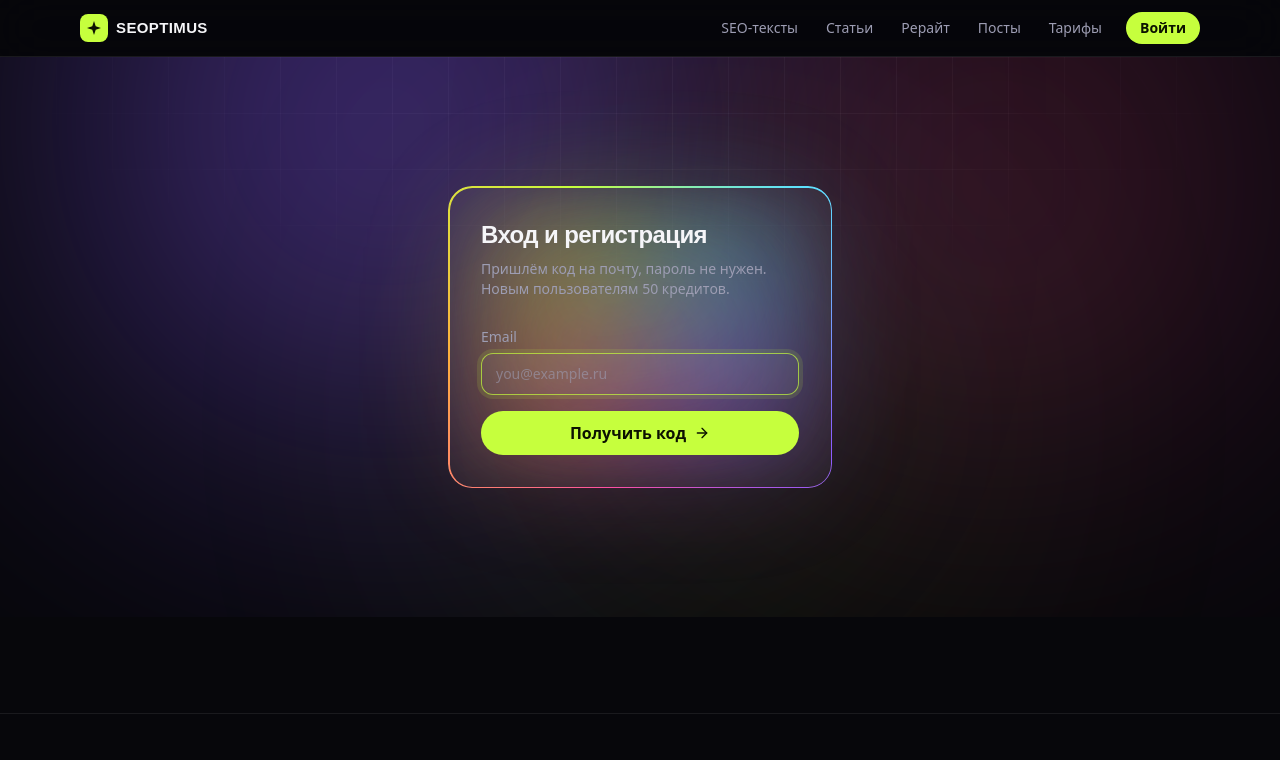
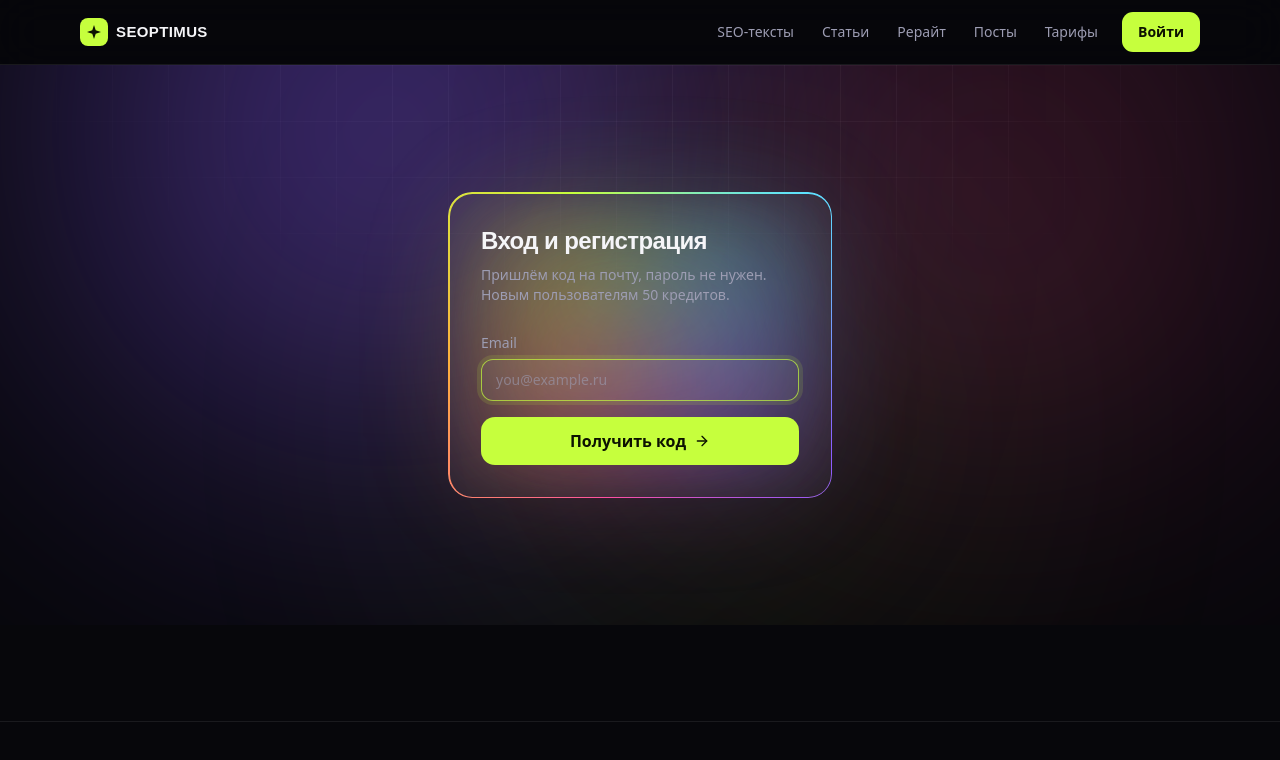
Before and after one commit to PROGRESS-DIGITAL/seoptimus-new, a Next.js app: page /login in a window 1280 px wide. Shown: the top 760 px of the page. Built offline with nearby package versions, Linux system fonts and the light colour scheme; no server answers; a web font is replaced by a local one.

Commit message:
Кнопки крупнее, с мягким скруглением как у значка логотипа
Co-Authored-By: Claude Opus 5.5 <noreply@anthropic.com>
Claude-Session: https://claude.ai/code/session_016qb5oY6HEnzb8DCpQsw447

```diff
--- a/src/app/(public)/(home)/page.tsx
+++ b/src/app/(public)/(home)/page.tsx
@@ -51,10 +51,10 @@ export default async function Home() {
               и зарубежных карт.
             </p>
             <div className="mt-8 flex flex-wrap gap-3">
-              <a href="#try" className="btn">
+              <a href="#try" className="btn btn-lg max-sm:w-full">
                 Попробовать сейчас <ArrowRight className="h-4 w-4" />
               </a>
-              <Link href="/tarification" className="btn-ghost">Тарифы</Link>
+              <Link href="/tarification" className="btn-ghost btn-lg max-sm:w-full">Тарифы</Link>
             </div>
             <dl className="mt-10 grid max-w-md grid-cols-3 gap-4 border-t border-line pt-6">
               {[
@@ -190,7 +190,7 @@ export default async function Home() {
             <PlanCards
               plans={plans}
               action={() => (
-                <Link href={user ? "/app/billing" : "/login"} className="btn w-full">Выбрать</Link>
+                <Link href={user ? "/app/billing" : "/login"} className="btn btn-lg w-full">Выбрать</Link>
               )}
             />
           </div>
@@ -203,7 +203,7 @@ export default async function Home() {
             <Zap className="mx-auto h-8 w-8 text-accent" />
             <h2 className="display mx-auto mt-5 max-w-2xl text-3xl sm:text-4xl">Первый текст будет готов через минуту</h2>
             <p className="mx-auto mt-4 max-w-lg text-muted">Регистрация по коду из письма, без паролей. 50 кредитов сразу на счёт.</p>
-            <Link href={cabinet} className="btn mt-8">
+            <Link href={cabinet} className="btn btn-lg mt-8">
               {user ? "Открыть кабинет" : "Начать бесплатно"} <ArrowRight className="h-4 w-4" />
             </Link>
           </div>
--- a/src/app/(public)/tarification/page.tsx
+++ b/src/app/(public)/tarification/page.tsx
@@ -49,7 +49,7 @@ export default async function Pricing() {
           <PlanCards
             plans={plans}
             action={() => (
-              <Link href={user ? "/app/billing" : "/login"} className="btn w-full">Оформить</Link>
+              <Link href={user ? "/app/billing" : "/login"} className="btn btn-lg w-full">Оформить</Link>
             )}
           />
         </div>
--- a/src/app/globals.css
+++ b/src/app/globals.css
@@ -103,7 +103,7 @@ select option {
 
 @layer components {
   .btn {
-    @apply inline-flex cursor-pointer items-center justify-center gap-2 rounded-full bg-accent px-5 py-2.5 font-semibold text-accent-ink transition duration-200;
+    @apply inline-flex min-h-12 cursor-pointer items-center justify-center gap-2 rounded-[14px] bg-accent px-7 py-3 text-base font-semibold text-accent-ink transition duration-200;
     box-shadow: 0 0 0 0 transparent;
   }
   .btn:hover:not(:disabled) {
@@ -117,10 +117,14 @@ select option {
     @apply cursor-not-allowed opacity-40;
   }
   .btn-ghost {
-    @apply inline-flex cursor-pointer items-center justify-center gap-2 rounded-full border border-line-2 px-5 py-2.5 font-medium text-fg transition duration-200 hover:border-white/40 hover:bg-white/5;
+    @apply inline-flex min-h-12 cursor-pointer items-center justify-center gap-2 rounded-[14px] border border-line-2 px-7 py-3 text-base font-medium text-fg transition duration-200 hover:border-white/40 hover:bg-white/5;
+  }
+  /* Кнопки: прямоугольные с мягким скруглением, как значок логотипа */
+  .btn-lg {
+    @apply min-h-14 rounded-2xl px-8 text-[17px];
   }
   .btn-sm {
-    @apply px-3.5 py-1.5 text-sm;
+    @apply min-h-10 rounded-[11px] px-4 py-2 text-sm;
   }
 
   .card {
--- a/src/components/Chat.tsx
+++ b/src/components/Chat.tsx
@@ -167,7 +167,7 @@ export default function Chat({
           <button
             disabled={busy || !text.trim()}
             aria-label="Отправить"
-            className="btn !h-9 !w-9 !p-0"
+            className="btn !h-11 !min-h-11 !w-11 !p-0 !rounded-[12px]"
           >
             <ArrowUp className="h-4 w-4" />
           </button>
--- a/src/components/MobileChats.tsx
+++ b/src/components/MobileChats.tsx
@@ -18,11 +18,11 @@ export default function MobileChats({ chats }: { chats: { id: number; title: str
         type="button"
         onClick={() => setOpen(true)}
         aria-label="Мои чаты"
-        className="grid h-9 w-9 cursor-pointer place-items-center rounded-full border border-line-2 text-muted active:scale-95"
+        className="grid h-11 w-11 cursor-pointer place-items-center rounded-[12px] border border-line-2 text-muted active:scale-95"
       >
         <MessageSquareText className="h-[18px] w-[18px]" />
       </button>
-      <Link href="/app/chat" aria-label="Новый чат" className="btn !h-9 !w-9 !p-0">
+      <Link href="/app/chat" aria-label="Новый чат" className="btn !h-11 !min-h-11 !w-11 !p-0 !rounded-[12px]">
         <Plus className="h-4 w-4" />
       </Link>
       {open && (
--- a/src/components/PayButton.tsx
+++ b/src/components/PayButton.tsx
@@ -35,7 +35,7 @@ export default function PayButton({
     <>
       <Script src="https://widget.cloudpayments.ru/bundles/cloudpayments.js" strategy="lazyOnload" />
       <button
-        className={primary ? "btn w-full" : "btn-ghost w-full"}
+        className={primary ? "btn btn-lg w-full" : "btn-ghost btn-lg w-full"}
         onClick={() => {
           if (!window.cp) return setMsg("Платёжный виджет ещё загружается, попробуйте через секунду");
           new window.cp.CloudPayments().pay(
```
